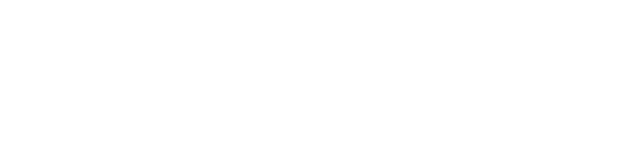
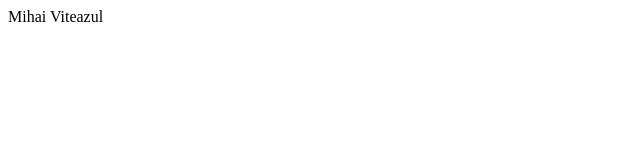
Before and after one commit to vestemeansorin91/af-courses, a plain HTML site: page index.html in a window 1280 px wide. Shown: the whole page, without its empty margins (0-640 px from the left). Drawn offline with Linux system fonts and the light colour scheme.

Commit message:
mihai viteazu added

```diff
--- a/index.html
+++ b/index.html
@@ -6,7 +6,6 @@
     <title>First Page</title>
   </head>
   <body>
-    <div></div>
-
+    <div>Mihai Viteazul</div>
   </body>
 </html>
```
